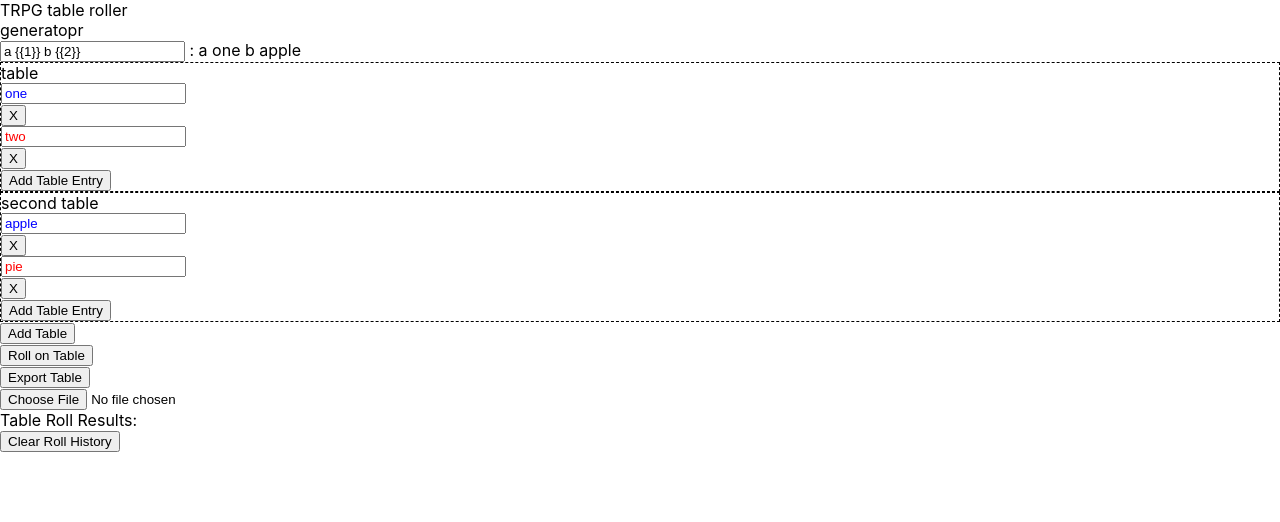
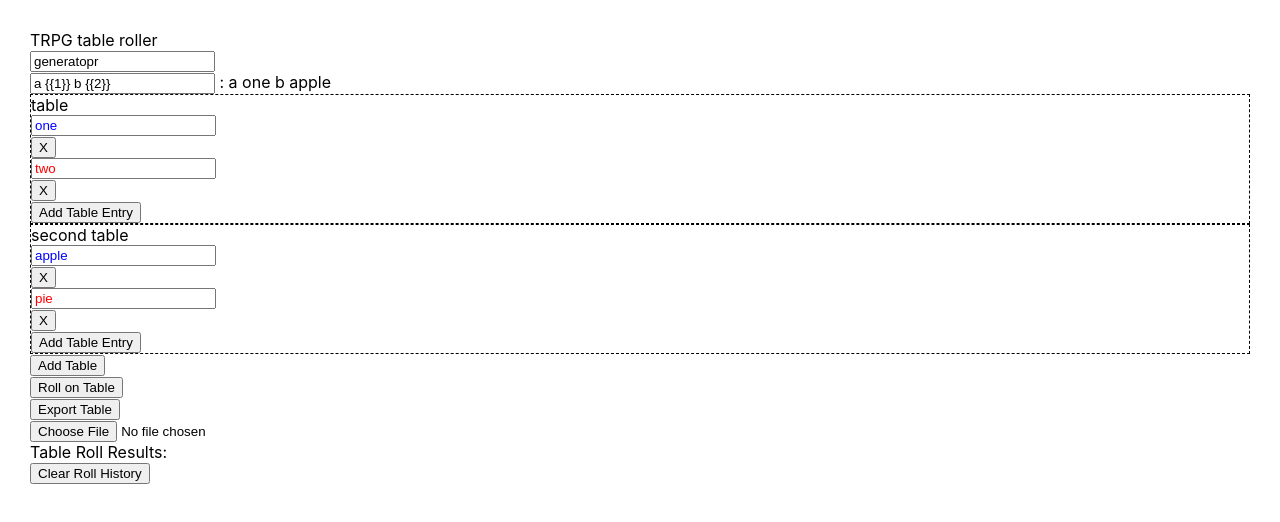
Before and after one commit to lhawes/trpg-table-roller, a React (Create React App) app: page / in a window 1280 px wide. Shown: the top 522 px of the page. Built offline with nearby package versions, Linux system fonts and the light colour scheme.

Commit message:
add change generator name feature

```diff
--- a/src/App.tsx
+++ b/src/App.tsx
@@ -1,9 +1,11 @@
+/** @jsx jsx */
+import { jsx, css } from '@emotion/react';
 import React, { ChangeEvent, useCallback, useReducer } from 'react';
 import './App.css';
 import { HistoryList } from './components/HistoryList';
 import { TableEntry } from './components/TableEntry';
 import { TableList } from './components/TableList';
-import { addToHistory, changeTextTemplateAction, clearHistory, updateStateFromFileAction } from './state/generator/generatorActions';
+import { addToHistory, changeGeneratorNameAction, changeTextTemplateAction, clearHistory, updateStateFromFileAction } from './state/generator/generatorActions';
 import { getGeneratorName, getGeneratorTextTemplate } from './state/generator/generatorSelectors';
 import { getResult } from './state/generator/rollSelectors';
 import { rootInitialState } from './state/rootInitialState';
@@ -15,6 +17,10 @@ import { getFile, uploadInputId } from './utils/uploadFile';
 export const StateContext = React.createContext(rootInitialState);
 export const DispatchContext = React.createContext(defaultDispatch);
 
+const appStyles = css({
+ margin: '30px'
+})
+
 const App = () => {
   const [state, dispatch] = useReducer(rootReducer, rootInitialState);
   const generatorName = getGeneratorName(state);
@@ -24,6 +30,11 @@ const App = () => {
   const changeTextTemplate = useCallback((event: ChangeEvent<HTMLInputElement>) => {
     const value = event.target.value;
     dispatch(changeTextTemplateAction(value));
+  }, []);
+
+  const changeGeneratorNameTemplate = useCallback((event: ChangeEvent<HTMLInputElement>) => {
+    const value = event.target.value;
+    dispatch(changeGeneratorNameAction(value));
   }, []);
 
   const exportData = useCallback(() => {
@@ -39,11 +50,11 @@ const App = () => {
   return (
     <DispatchContext.Provider value={dispatch}>
       <StateContext.Provider value={state}>
-        <div className="App">
+        <div id="App" css={appStyles}>
           <header className="App-header">
             TRPG table roller
           </header>
-          { generatorName }<br/>
+          <TableEntry value={generatorName} style={{}} onChange={changeGeneratorNameTemplate} /><br />
           <TableEntry value={textTemplate} style={{}} onChange={changeTextTemplate} /> : {preview}
           <TableList /><br />
           <button onClick={pushRollToHistory}>Roll on Table</button><br />
```
